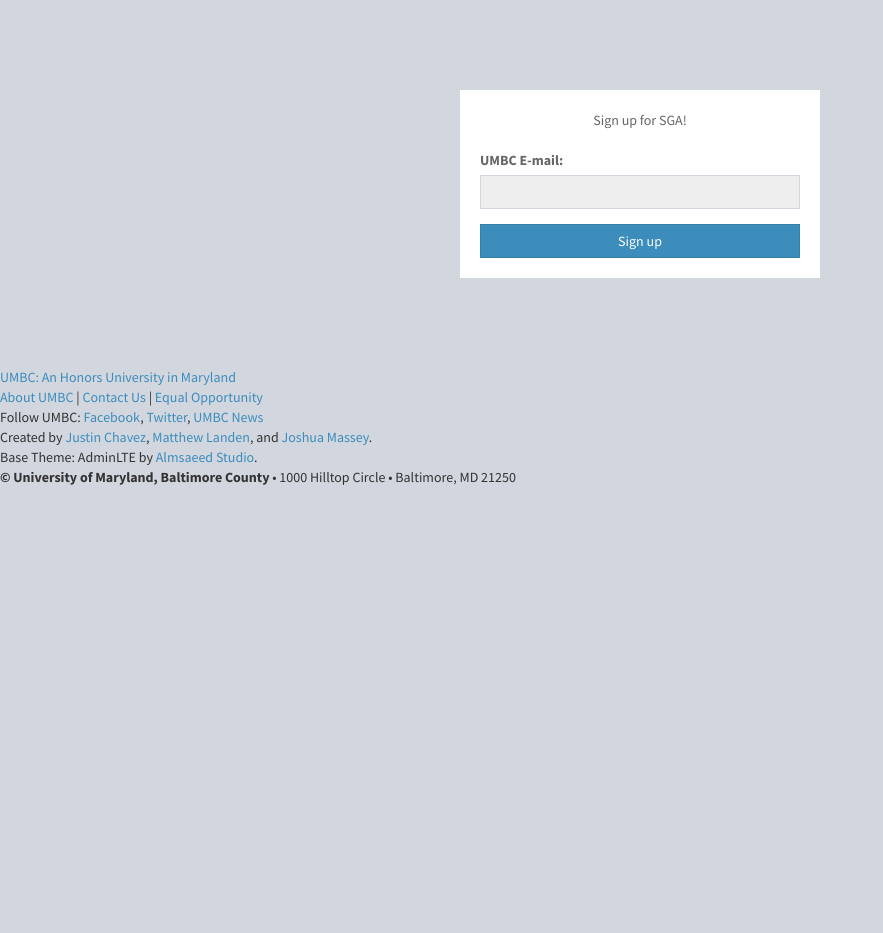
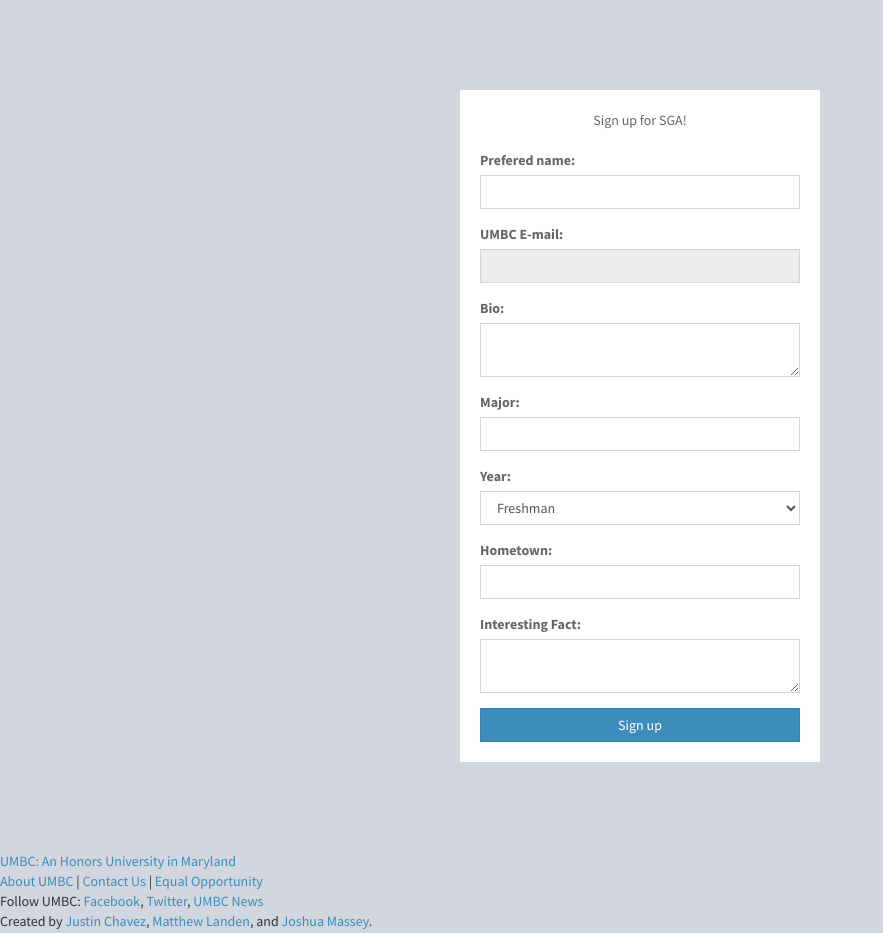
Before and after one commit to umbc-sga/Join-Sga, a PHP site: page / in a window 1280 px wide. Shown: the part 51-984 px from the top of the page, without its empty margins (0-883 px from the left). Before the commit the page ends 536 px from the top, so only its background shows below. Run offline with PHP 8.4, Linux system fonts and the light colour scheme; data that the repository does not hold is empty; some libraries are stand-ins or nearby versions.

Commit message:
started to integrate mysqol person info

```diff
--- a/index.php
+++ b/index.php
@@ -91,9 +91,39 @@
                     <p class="login-box-msg">Sign up for SGA!</p>
                     <form action="confirm.php" method="post">
                         <div class="form-group">
+                        	<label for="preferedName">Prefered name:</label>
+                        	<input id="preferedName" type="text" name="name" class="form-control">
+                        </div>
+                        <div class="form-group">
                             <label for="mail"> UMBC E-mail:</label>
                             <input type="email" class="form-control" id="mail" name="mail" value="<?php echo $_SERVER['mail'];?>" readonly>
                         </div>
+                        <div class="form-group" >
+							<label for="bio">Bio:</label>
+							<textarea id="bio" class="form-control" name="bio"></textarea>
+						</div>
+						<div class="form-group" >
+							<label for="major">Major:</label>
+							<input type="text" id="major" class="form-control" name="major">
+						</div>
+						<div class="form-group" ng-class="{'has-success':personalUpdate}">
+							<label for="classStanding">Year:</label>
+							<select id="classStanding" class="form-control" name="classStanding">
+								<option value="Freshman">Freshman</option>
+								<option value="Sophomore">Sophomore</option>
+								<option value="Junior">Junior</option>
+								<option value="Senior">Senior</option>
+								<option value="Super Senior">Super Senior</option>
+							</select>
+						</div>
+						<div class="form-group" ng-class="{'has-success':personalUpdate}">
+							<label for="hometown">Hometown:</label>
+							<input type="text" id="hometown" class="form-control" name="hometown">
+						</div>
+						<div class="form-group" ng-class="{'has-success':personalUpdate}">
+							<label for="fact">Interesting Fact:</label>
+							<textarea id="fact" class="form-control" name="fact"></textarea>
+						</div>
                         <button type="submit" class="btn btn-primary btn-block btn-flat">Sign up</button>
                     </form>
                 </div>
```
Also changed, not shown: confirm.php (+3 -75 lines), rwgistrationResources.php (added, +85 -0 lines).
